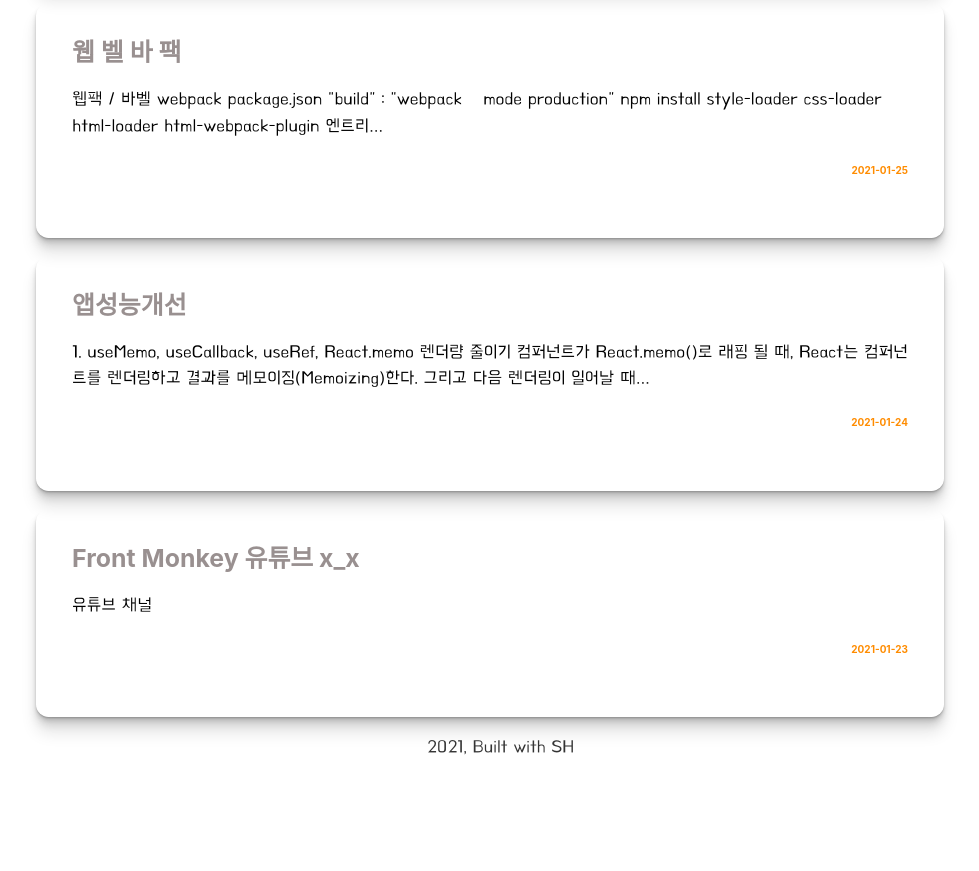
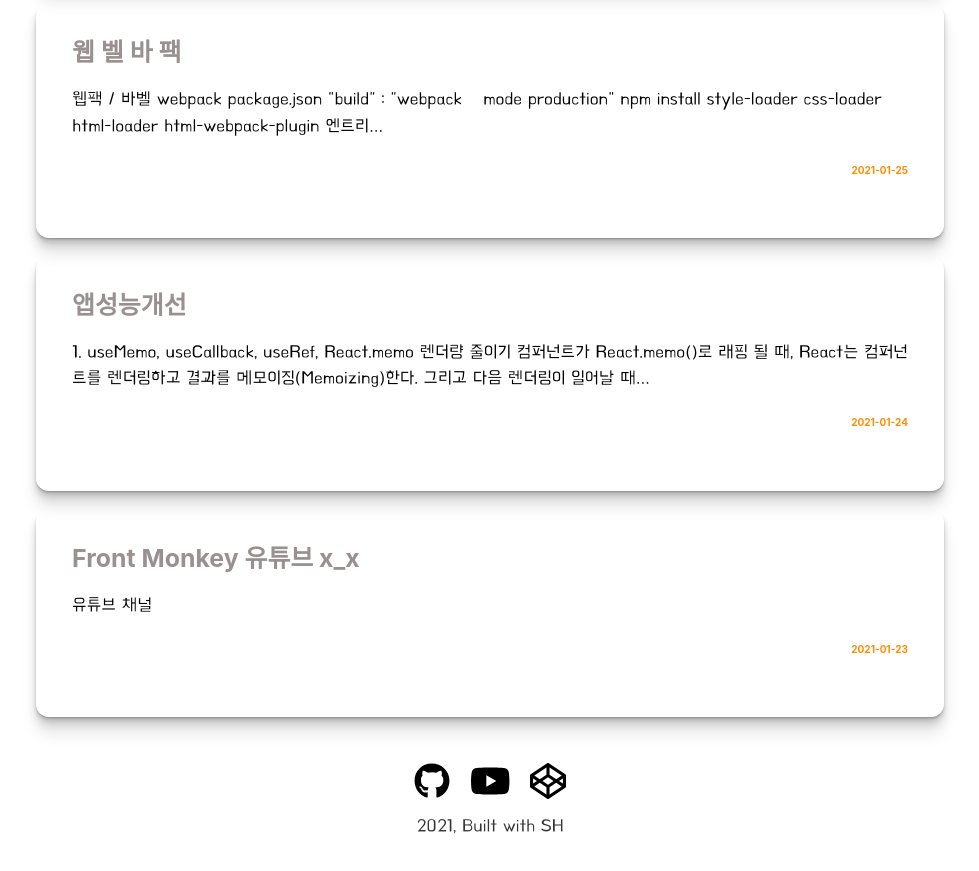
Before and after one commit to sunhwa508/my-gatsby-blog, a Gatsby site: page / in a window 1280 px wide. Shown: the part 438-1309 px from the top of the page, without its empty margins (150-1129 px from the left). Before the commit the page ends 1211 px from the top, so only its background shows below. Built offline with nearby package versions, Linux system fonts and the light colour scheme; Gatsby itself is replaced by a stand-in of ours; some packages are replaced by stand-ins of ours.

Commit message:
update footer social link , deleted imaged files

```diff
--- a/gatsby-config.js
+++ b/gatsby-config.js
@@ -22,6 +22,7 @@ module.exports = {
     },
     `gatsby-transformer-remark`,
     `gatsby-transformer-sharp`,
+    `gatsby-plugin-fontawesome-css`,
     `gatsby-plugin-styled-components`,
     `gatsby-plugin-sharp`,
     {
--- a/package.json
+++ b/package.json
@@ -5,9 +5,12 @@
   "version": "0.1.0",
   "author": "Kyle Mathews <mathews.kyle@gmail.com>",
   "dependencies": {
+    "@fortawesome/fontawesome-svg-core": "^1.2.34",
+    "@fortawesome/react-fontawesome": "^0.1.14",
     "babel-plugin-styled-components": "^1.12.0",
     "gatsby": "^2.26.1",
     "gatsby-image": "^2.5.0",
+    "gatsby-plugin-fontawesome-css": "^1.0.0",
     "gatsby-plugin-manifest": "^2.6.1",
     "gatsby-plugin-offline": "^3.4.0",
     "gatsby-plugin-react-helmet": "^3.4.0",
@@ -23,6 +26,7 @@
     "styled-components": "^5.2.1"
   },
   "devDependencies": {
+    "@fortawesome/free-brands-svg-icons": "^5.15.2",
     "prettier": "2.2.1"
   },
   "keywords": [
--- a/src/components/layout.js
+++ b/src/components/layout.js
@@ -11,12 +11,17 @@ import { useStaticQuery, graphql } from "gatsby"
 import Header from "./header"
 import "./layout.css"
 import styled from "styled-components"
-
+import { FontAwesomeIcon } from "@fortawesome/react-fontawesome"
+import {
+  faYoutube,
+  faGithub,
+  faCodepen,
+} from "@fortawesome/free-brands-svg-icons"
 const Footer = styled.footer`
-  position: absolute;
-  bottom: 0;
-  left: 50%;
-  transform: translate(-50%, -50%);
+  display: flex;
+  justify-content: center;
+  align-items: center;
+  flex-direction: column;
 `
 const LayoutContainer = styled.div`
   margin: 0 auto;
@@ -27,6 +32,25 @@ const LayoutContainer = styled.div`
 const LayoutMainContainer = styled.main`
   margin-bottom: 2rem;
 `
+const LayoutFontAwesomeIconContainer = styled.div`
+  display: flex;
+  justify-content: center;
+  &:hover #icon:not(:hover) {
+    opacity: 0.1;
+  }
+`
+const LayoutFontAwesomeIcon = styled(FontAwesomeIcon)`
+  font-size: 2rem;
+  margin: 10px;
+  transition: 0.5s;
+  cursor: pointer;
+  color: #000;
+  &:hover {
+    transform: scale(1.2);
+    color: black;
+  }
+`
+
 const Layout = ({ children }) => {
   const data = useStaticQuery(graphql`
     query SiteTitleQuery {
@@ -43,7 +67,26 @@ const Layout = ({ children }) => {
       <Header siteTitle={data.site.siteMetadata?.title || `Title`} />
       <LayoutContainer>
         <LayoutMainContainer>{children}</LayoutMainContainer>
-        <Footer>© {new Date().getFullYear()}, Built with SH</Footer>
+        <Footer>
+          <LayoutFontAwesomeIconContainer>
+            <a href={"https://github.com/sunhwa508"}>
+              <LayoutFontAwesomeIcon icon={faGithub} id={"icon"} />
+            </a>
+            <a
+              href={"https://www.youtube.com/channel/UCXwBCeiqjOezNcpplFuHX9g"}
+            >
+              <LayoutFontAwesomeIcon icon={faYoutube} id={"icon"} />
+            </a>
+            <a
+              href={
+                "https://codesandbox.io/dashboard/home?workspace=ae20d5a1-abd3-4073-8a53-2d4f0c589a43"
+              }
+            >
+              <LayoutFontAwesomeIcon icon={faCodepen} id={"icon"} />
+            </a>
+          </LayoutFontAwesomeIconContainer>
+          <p>{new Date().getFullYear()}, Built with SH</p>
+        </Footer>
       </LayoutContainer>
     </>
   )
```
Also changed, not shown: src/markdown-pages/app_performance.md (+12 -11 lines), 1 other file.
